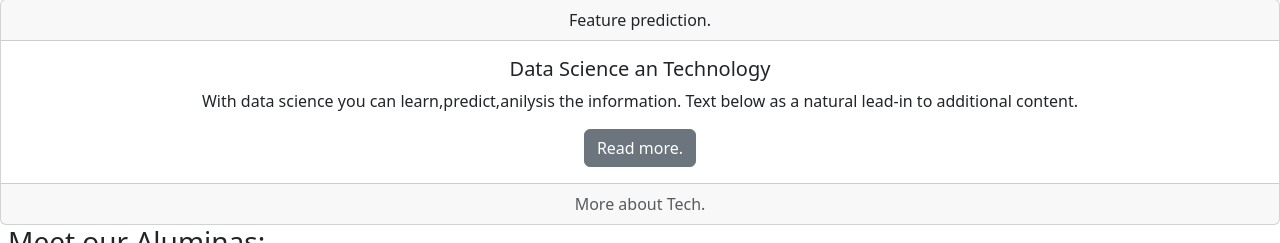
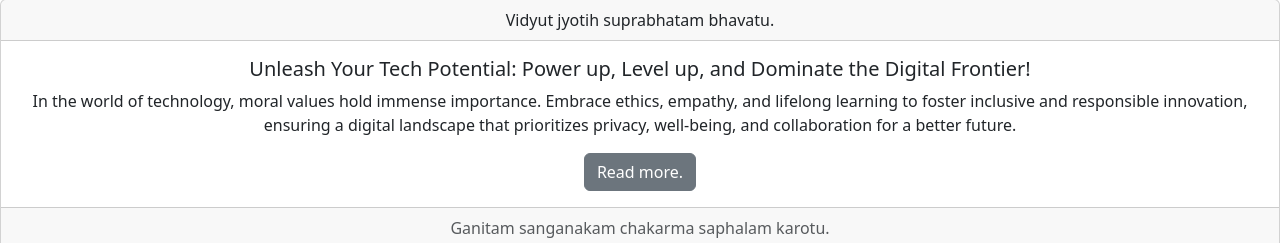
Before and after one commit to yashkarambe/Web-Platform-for-Teaching, a Django app: page /Registration/ in a window 1280 px wide. Shown: the part 484-727 px from the top of the page. Run offline with Django 4.2, Linux system fonts and the light colour scheme.

Commit message:
final commit

```diff
--- a/Registration/templates/Registration/index.html
+++ b/Registration/templates/Registration/index.html
@@ -1,5 +1,5 @@
 {% extends 'Registration/basic.html' %}
-{% block title %} -index {% endblock %}
+{% block title %} Index {% endblock %}
 {% block navbar %}
 <nav class="navbar navbar-expand-lg bg-body-tertiary" data-bs-theme="dark">
     <div class="container-fluid">
@@ -228,16 +228,16 @@
     <div>
         <div class="card text-center">
             <div class="card-header">
-                Feature prediction.
+                Vidyut jyotih suprabhatam bhavatu.
             </div>
             <div class="card-body">
-                <h5 class="card-title">Data Science an Technology</h5>
-                <p class="card-text">With data science you can learn,predict,anilysis the information. Text below as a
-                    natural lead-in to additional content.</p>
+                <h5 class="card-title">Unleash Your Tech Potential: Power up, Level up, and Dominate the Digital Frontier!</h5>
+                <p class="card-text">In the world of technology, moral values hold immense importance. Embrace ethics, empathy, and lifelong learning to foster inclusive and responsible innovation,
+                    ensuring a digital landscape that prioritizes privacy, well-being, and collaboration for a better future.</p>
                 <a href="#" class="btn btn-secondary">Read more.</a>
             </div>
             <div class="card-footer text-muted">
-                More about Tech.
+                Ganitam sanganakam chakarma saphalam karotu.
             </div>
         </div>
     </div>
@@ -253,7 +253,7 @@
                     <h2 class="featurette-heading fw-normal lh-1">
 
                         <font style="vertical-align: inherit;">
-                            <font style="vertical-align: inherit;">Thomas Jen</font>
+                            <font style="vertical-align: inherit;">CodeCrafters</font>
                         </font>
 
                         <span class="text-muted"> </span>
@@ -261,18 +261,11 @@
                     <p class="lead">
                         <font style="vertical-align: inherit;">
                             <font style="vertical-align: inherit;">
-                                Python is a popular programming language that can help you with everything from
-                                process
-                                automation through to data visualization. A huge 69% of machine learning developers
-                                and data
-                                scientists now use it.
+                                CodeCrafters is an innovative and dynamic online platform designed to teach web development skills to aspiring programmers. With its user-friendly interface and comprehensive curriculum, CodeCrafters offers a unique learning experience for individuals of all levels of expertise.
 
-                                If you want to join them by learning Python from scratch or improving your existing
-                                skills, take
-                                a look at the Python courses below.
+                                This Alumnia boasts an extensive library of coding tutorials and interactive exercises that cover a wide range of topics, including HTML, CSS, JavaScript, and more. The lessons are structured in a progressive manner, allowing learners to build upon their knowledge and skills as they advance through the modules.
 
-                                I am the ex employ of amazon with 20+ year working exprience is soupporting you with
-                                python.
+                                One of the standout features of CodeCrafters is its hands-on approach to learning. Users have access to a built-in code editor, where they can practice writing and testing their code in real-time. The platform provides instant feedback, helping students identify and correct any mistakes or errors they may encounter along the way.
                             </font>
                         </font>
                     </p>
@@ -290,7 +283,7 @@
                     <h2 class="featurette-heading fw-normal lh-1">
 
                         <font style="vertical-align: inherit;">
-                            <font style="vertical-align: inherit;">Aline Jorden</font>
+                            <font style="vertical-align: inherit;">WebWizards</font>
                         </font>
 
                         <span class="text-muted"> </span>
@@ -298,18 +291,11 @@
                     <p class="lead">
                         <font style="vertical-align: inherit;">
                             <font style="vertical-align: inherit;">
-                                Python is a popular programming language that can help you with everything from
-                                process
-                                automation through to data visualization. A huge 69% of machine learning developers
-                                and data
-                                scientists now use it.
+                                WebWizards is a cutting-edge online teaching platform that empowers individuals to become proficient web designers and developers. With its focus on creativity, practicality, and industry relevance, WebWizards offers an immersive learning experience that prepares students for real-world web projects.
 
-                                If you want to join them by learning Python from scratch or improving your existing
-                                skills, take
-                                a look at the Python courses below.
+At the heart of WebWizards lies a vast collection of video tutorials that cover a wide range of web development concepts and techniques. From foundational HTML and CSS to advanced JavaScript frameworks, students can follow along with step-by-step demonstrations, gaining practical knowledge and understanding.
 
-                                I am the ex employ of amazon with 20+ year working exprience is soupporting you with
-                                python.
+One of the standout features of WebWizards is its emphasis on project-based learning. Through a series of hands-on assignments and challenges, students get the opportunity to apply their newly acquired skills to create fully functional websites and web applications. They receive constructive feedback from experienced mentors, helping them refine their projects and build a professional portfolio.
                             </font>
                         </font>
                     </p>
@@ -327,7 +313,7 @@
                     <h2 class="featurette-heading fw-normal lh-1">
 
                         <font style="vertical-align: inherit;">
-                            <font style="vertical-align: inherit;">Thomas Jen</font>
+                            <font style="vertical-align: inherit;">DataMinds</font>
                         </font>
 
                         <span class="text-muted"> </span>
@@ -335,18 +321,11 @@
                     <p class="lead">
                         <font style="vertical-align: inherit;">
                             <font style="vertical-align: inherit;">
-                                Python is a popular programming language that can help you with everything from
-                                process
-                                automation through to data visualization. A huge 69% of machine learning developers
-                                and data
-                                scientists now use it.
+                                DataMinds is a cutting-edge online learning platform dedicated to teaching data science and analytics skills to individuals seeking to harness the power of data-driven decision-making. With its interactive modules and industry-aligned curriculum, DataMinds offers a dynamic learning experience for aspiring data scientists.
 
-                                If you want to join them by learning Python from scratch or improving your existing
-                                skills, take
-                                a look at the Python courses below.
+The platform covers a wide range of topics, including data exploration and visualization, predictive modeling, data mining, and data storytelling. Each course consists of video lectures, hands-on exercises, and quizzes to reinforce learning and ensure a comprehensive understanding of the material.
 
-                                I am the ex employ of amazon with 20+ year working exprience is soupporting you with
-                                python.
+DataMinds leverages state-of-the-art tools and technologies commonly used in the industry, such as Python, R, and Tableau. Through its integrated coding environment and interactive data visualization tools, students can apply their knowledge in a practical setting, gaining valuable experience in data analysis and interpretation.
                             </font>
                         </font>
                     </p>
@@ -373,9 +352,10 @@
                         <div class="card">
                             <img src="/aluminas 2.jpeg" class="card-img-top" alt="...">
                             <div class="card-body">
-                                <h5 class="card-title">Teacher_1</h5>
-                                <p class="card-text">This is a longer card with supporting text below as a natural
-                                    lead-in to additional content. This content is a little bit longer.</p>
+                                <h5 class="card-title">TechTutors</h5>
+                                <p class="card-text">
+                                    Empowering teachers to embrace technology and enhance their classrooms through interactive courses on educational apps, coding for kids, and more.
+                                </p>
                             </div>
                         </div>
                     </div>
@@ -383,9 +363,8 @@
                         <div class="card">
                             <img src="/aluminas 2.jpeg" class="card-img-top" alt="...">
                             <div class="card-body">
-                                <h5 class="card-title">Teacher_2</h5>
-                                <p class="card-text">This is a longer card with supporting text below as a natural
-                                    lead-in to additional content. This content is a little bit longer.</p>
+                                <h5 class="card-title">EdTech Innovators</h5>
+                                <p class="card-text">Equipping educators with the tools and knowledge to integrate educational technology effectively, with courses on learning management systems, virtual reality, and gamification.</p>
                             </div>
                         </div>
                     </div>
@@ -393,9 +372,8 @@
                         <div class="card">
                             <img src="/aluminas 2.jpeg" class="card-img-top" alt="...">
                             <div class="card-body">
-                                <h5 class="card-title">Teacher_3</h5>
-                                <p class="card-text">This is a longer card with supporting text below as a natural
-                                    lead-in to additional content.</p>
+                                <h5 class="card-title">Data-driven Educators</h5>
+                                <p class="card-text">Helping teachers leverage the power of data analysis in education through courses on data analytics, assessment strategies, and personalized learning.</p>
                             </div>
                         </div>
                     </div>
@@ -403,9 +381,8 @@
                         <div class="card">
                             <img src="/aluminas 2.jpeg" class="card-img-top" alt="...">
                             <div class="card-body">
-                                <h5 class="card-title">Teacher_4</h5>
-                                <p class="card-text">This is a longer card with supporting text below as a natural
-                                    lead-in to additional content. This content is a little bit longer.</p>
+                                <h5 class="card-title">Cybersecurity Protectors</h5>
+                                <p class="card-text">Educating teachers on digital safety and cybersecurity to instill responsible digital citizenship in students and protect them from online threats.</p>
                             </div>
                         </div>
                     </div>
@@ -417,9 +394,8 @@
                         <div class="card">
                             <img src="/aluminas 1.jpeg" class="card-img-top" alt="...">
                             <div class="card-body">
-                                <h5 class="card-title">Teacher_5</h5>
-                                <p class="card-text">This is a longer card with supporting text below as a natural
-                                    lead-in to additional content. This content is a little bit longer.</p>
+                                <h5 class="card-title">Tech Integration Masters</h5>
+                                <p class="card-text">Supporting teachers in seamlessly integrating technology into their instruction through courses on blended learning, flipped classrooms, and collaborative digital tools.</p>
                             </div>
                         </div>
                     </div>
@@ -427,9 +403,8 @@
                         <div class="card">
                             <img src="/aluminas 1.jpeg" class="card-img-top" alt="...">
                             <div class="card-body">
-                                <h5 class="card-title">Teacher_6</h5>
-                                <p class="card-text">This is a longer card with supporting text below as a natural
-                                    lead-in to additional content. This content is a little bit longer.</p>
+                                <h5 class="card-title">Coding Coaches</h5>
+                                <p class="card-text"> Empowering teachers to teach coding and computer science with comprehensive courses on programming languages, algorithmic thinking, and project-based learning.</p>
                             </div>
                         </div>
                     </div>
@@ -437,9 +412,8 @@
                         <div class="card">
                             <img src="/aluminas 1.jpeg" class="card-img-top" alt="...">
                             <div class="card-body">
-                                <h5 class="card-title">Teacher_7</h5>
-                                <p class="card-text">This is a longer card with supporting text below as a natural
-                                    lead-in to additional content.</p>
+                                <h5 class="card-title">STEM Enthusiasts</h5>
+                                <p class="card-text">Inspiring teachers to deliver effective STEM education with courses on curriculum development, hands-on experiments, and robotics.</p>
                             </div>
                         </div>
                     </div>
@@ -447,9 +421,8 @@
                         <div class="card">
                             <img src="/aluminas 1.jpeg" class="card-img-top" alt="...">
                             <div class="card-body">
-                                <h5 class="card-title">Teacher_8</h5>
-                                <p class="card-text">This is a longer card with supporting text below as a natural
-                                    lead-in to additional content. This content is a little bit longer.</p>
+                                <h5 class="card-title">Mobile Learning Pioneers</h5>
+                                <p class="card-text">Equipping teachers to leverage the power of mobile devices for educational purposes through courses on app development, mobile learning strategies, and assessment tools.</p>
                             </div>
                         </div>
                     </div>
@@ -461,9 +434,8 @@
                         <div class="card">
                             <img src="/aluminas 2.jpeg" class="card-img-top" alt="...">
                             <div class="card-body">
-                                <h5 class="card-title">Teacher_9</h5>
-                                <p class="card-text">This is a longer card with supporting text below as a natural
-                                    lead-in to additional content. This content is a little bit longer.</p>
+                                <h5 class="card-title">Virtual Reality Educators</h5>
+                                <p class="card-text"> Enabling teachers to create immersive learning experiences through courses on VR content creation, virtual field trips, and interactive learning environments.</p>
                             </div>
                         </div>
                     </div>
@@ -471,9 +443,8 @@
                         <div class="card">
                             <img src="/aluminas 2.jpeg" class="card-img-top" alt="...">
                             <div class="card-body">
-                                <h5 class="card-title">Teacher_10</h5>
-                                <p class="card-text">This is a longer card with supporting text below as a natural
-                                    lead-in to additional content. This content is a little bit longer.</p>
+                                <h5 class="card-title">Digital Media Specialists</h5>
+                                <p class="card-text">Supporting teachers in utilizing digital media for educational purposes with courses on digital storytelling, video production, and multimedia projects.</p>
                             </div>
                         </div>
                     </div>
@@ -481,9 +452,8 @@
                         <div class="card">
                             <img src="/aluminas 2.jpeg" class="card-img-top" alt="...">
                             <div class="card-body">
-                                <h5 class="card-title">Teacher_11</h5>
-                                <p class="card-text">This is a longer card with supporting text below as a natural
-                                    lead-in to additional content.</p>
+                                <h5 class="card-title">Tech Leadership Mentors</h5>
+                                <p class="card-text">Preparing teachers to take on leadership roles in educational technology with courses on technology planning, professional development, and digital learning initiatives.</p>
                             </div>
                         </div>
                     </div>
@@ -491,9 +461,8 @@
                         <div class="card">
                             <img src="/aluminas 2.jpeg" class="card-img-top" alt="...">
                             <div class="card-body">
-                                <h5 class="card-title">Teacher_12</h5>
-                                <p class="card-text">This is a longer card with supporting text below as a natural
-                                    lead-in to additional content. This content is a little bit longer.</p>
+                                <h5 class="card-title">Data Privacy Advocates</h5>
+                                <p class="card-text">Educating teachers on student data protection and privacy regulations through courses on data privacy, secure online practices, and compliance in educational settings.</p>
                             </div>
                         </div>
                     </div>
--- a/Registration/templates/Registration/student/courses.html
+++ b/Registration/templates/Registration/student/courses.html
@@ -82,11 +82,12 @@
         {% for i in Data %}
         <div class="col">
           <div class="card shadow-sm">
-            <svg class="bd-placeholder-img card-img-top" width="100%" height="225" xmlns="http://www.w3.org/2000/svg" role="img" aria-label="Placeholder: Thumbnail" preserveAspectRatio="xMidYMid slice" focusable="false"><title>{{i.playlist_name}}</title><rect width="100%" height="100%" fill="#55595c"/><text x="50%" y="50%" fill="#eceeef" dy=".3em">{{i.Thumnail_image }} </text></svg>
+            <!-- <svg class="bd-placeholder-img card-img-top" width="100%" height="225" xmlns="http://www.w3.org/2000/svg" role="img" aria-label="Placeholder: Thumbnail" preserveAspectRatio="xMidYMid slice" focusable="false"><title>{{i.playlist_name}}</title><rect width="100%" height="100%" fill="#55595c"/><text x="50%" y="50%" fill="#eceeef" dy=".3em">{{i.Thumnail_image }} </text></svg> -->
+            <img src="{{i.Thumnail_image}}" alt=""/>
             <div class="card-body">
               <div class="card-text">
                 <h5>{{ i.Chapter_name }}</h5>
-                <h6>{{ i.Topic_name }}</h6>
+                <!-- <h6>{{ i.Topic_name }}</h6> -->
                 <p>{{i.Short_Desc}}</p>
               </div>
               <div class="d-flex justify-content-between align-items-center">
@@ -94,7 +95,6 @@
                   <button type="button" class="btn btn-sm btn-outline-secondary">View</button>
                   <button type="button" class="btn btn-sm btn-outline-secondary">enroll</button>
                 </div>
-                <!-- <small class="text-muted">9 mins</small> -->
               </div>
             </div>
           </div>
--- a/Registration/views.py
+++ b/Registration/views.py
@@ -223,8 +223,8 @@ def quize(request):
     param = {"Data" : Data }
     return render(request ,"Registration/student/quize.html" ,param)
 
-def dashboard(request):
-    return render(request ,"Registration/student/dashboard.js" )
+# def dashboard(request):
+#     return render(request ,"Registration/student/dashboard.js" )
 
 def about_us(request):
     return render(request ,"Registration/about.html" )
```
Also changed, not shown: Registration/templates/Registration/about.html (+26 -40 lines), Registration/templates/Registration/contact_us.html (+14 -42 lines), Registration/templates/Registration/student/dashboard.js (deleted, +0 -53 lines), db.sqlite3, media/Registration/Quize/thumnail/watch.jpeg (deleted), media/Registration/playlist/thumnail/gym.png (added), media/Registration/playlist/thumnail/gym_3qlTWcz.png (added), media/Registration/playlist/thumnail/gym_8axTOxs.png (added), media/Registration/playlist/thumnail/gym_ALPqnVK.png (added), media/Registration/playlist/thumnail/gym_H0upjHF.png (added), media/Registration/playlist/thumnail/gym_hfNmYb0.png (added), media/Registration/playlist/thumnail/gym_nk1KqsL.png (added), media/Registration/playlist/thumnail/gym_vAkkVOP.png (added), media/Registration/playlist/thumnail/gym_ySUn9sC.png (added).
